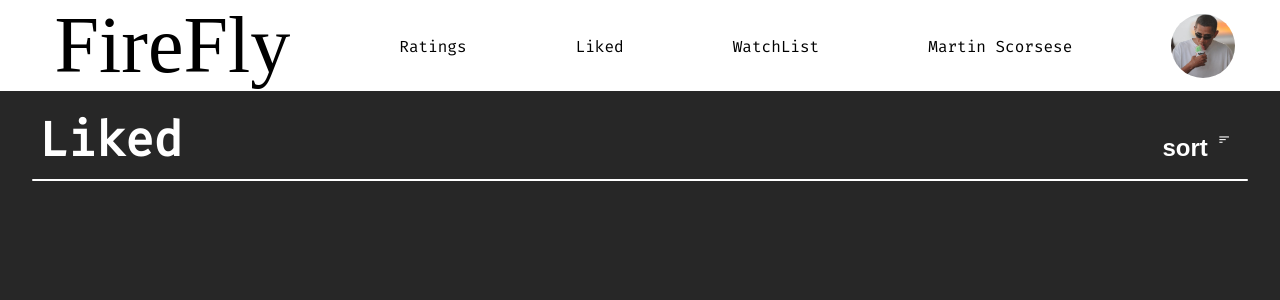
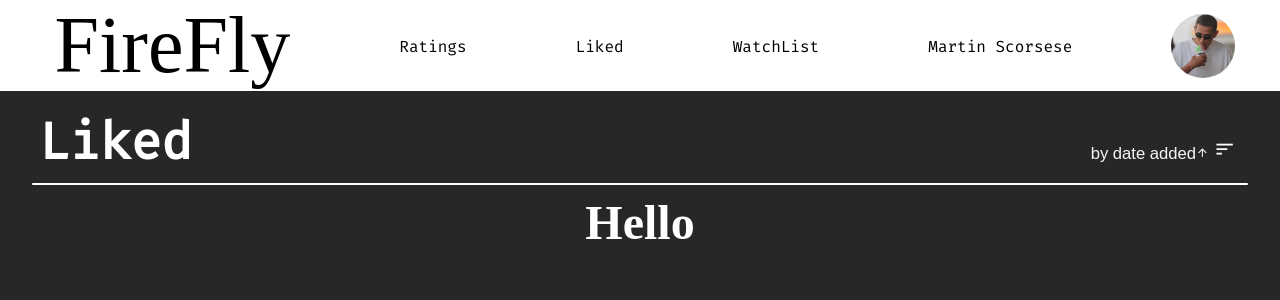
Before and after one commit to danyalutsevich/FireFly, a React (Create React App) app: page /liked in a window 1280 px wide. Shown: the top 300 px of the page. Built offline with nearby package versions, Linux system fonts and the light colour scheme; a web font is replaced by a local one.

Commit message:
Add Sort Element

```diff
--- a/src/Components/Liked.css
+++ b/src/Components/Liked.css
@@ -1,7 +1,7 @@
 .PageTitle{
     color: white;
     font-family: "Fira Mono";
-    font-size: 6vh;
+    font-size: 4vw;
     margin-left: 3vw;
     margin-top: 20px;
     text-align: left;
@@ -13,9 +13,14 @@
 }
 
 .SortElement{
+    color:whitesmoke;
+    font-size: 1.3vw;
+    margin: 5px;
+}
+
+.material-icons.SortIcon{
     color: white;
-    font-size: 3vh;
-    margin: 5px;
+    font-size: 1.7vw;
 }
 
 .LikedHeader{
@@ -49,7 +54,8 @@
 .SortMethodElement{
     font-size: 1vw;
     background: none;
-    border: none;
+    border: 0.8px solid transparent;
+    text-align: right;
 }
 
 .material-icons{
@@ -68,3 +74,9 @@
     display: flex;
     flex-direction: column;
 }
+
+.SortMethodElement:hover{
+    border: 0.8px solid gray;
+
+    border-radius: 12px;
+}
--- a/src/Components/Liked.jsx
+++ b/src/Components/Liked.jsx
@@ -1,9 +1,12 @@
-import React from 'react';
+import React, {useState} from 'react';
 
 import "./Liked.css";
 
+import LikedContentCard from "./Liked/LikedContentCard";
 
 export default function Liked() {
+  const [sortMethod, setSortMethod] = useState("by date added")
+  const [icon, setIcon] = useState("arrow_upward")
   return (
   <div>
     <div className="LikedHeader">
@@ -11,19 +14,20 @@ export default function Liked() {
       <div className="Sort">
 
         <button className="SortIconBtn">
-        <h3 className="SortElement">sort</h3>
-          <i class="material-icons SortElement">sort</i>
+          <p className="SortElement">{sortMethod}<i class="material-icons">{icon}</i></p>
+          <i class="material-icons SortIcon">sort</i>
         </button>
         <div className="DropdownSortMethods">
-          <button className="SortMethodElement">by date added<i class="material-icons">arrow_upward</i></button>
-          <button className="SortMethodElement">by date added<i class="material-icons">arrow_downward</i></button>
-          <button className="SortMethodElement">by rating<i class="material-icons">arrow_upward</i></button>
-          <button className="SortMethodElement">by rating<i class="material-icons">arrow_downward</i></button>
+          <button className="SortMethodElement" onClick={() => {setSortMethod("by date added"); setIcon("arrow_upward")}}>by date added<i class="material-icons">arrow_upward</i></button>
+          <button className="SortMethodElement" onClick={() => {setSortMethod("by date added"); setIcon("arrow_downward")}}>by date added<i class="material-icons">arrow_downward</i></button>
+          <button className="SortMethodElement" onClick={() => {setSortMethod("by rating"); setIcon("arrow_upward")}}>by rating<i class="material-icons">arrow_upward</i></button>
+          <button className="SortMethodElement" onClick={() => {setSortMethod("by rating"); setIcon("arrow_downward")}}>by rating<i class="material-icons">arrow_downward</i></button>
 
         </div>
       </div>
     </div>
     <div className="Divider"></div>
+    <LikedContentCard title = "Hello"/>
   </div>
   );
 }
--- a/src/Components/Liked/LikedContentCard.jsx
+++ b/src/Components/Liked/LikedContentCard.jsx
@@ -7,7 +7,7 @@ export default function LikedContentCard(props) {
     return (<div>
 
         <div>
-
+            <h1>{props.title}</h1>
         </div>
 
     </div>);
```
